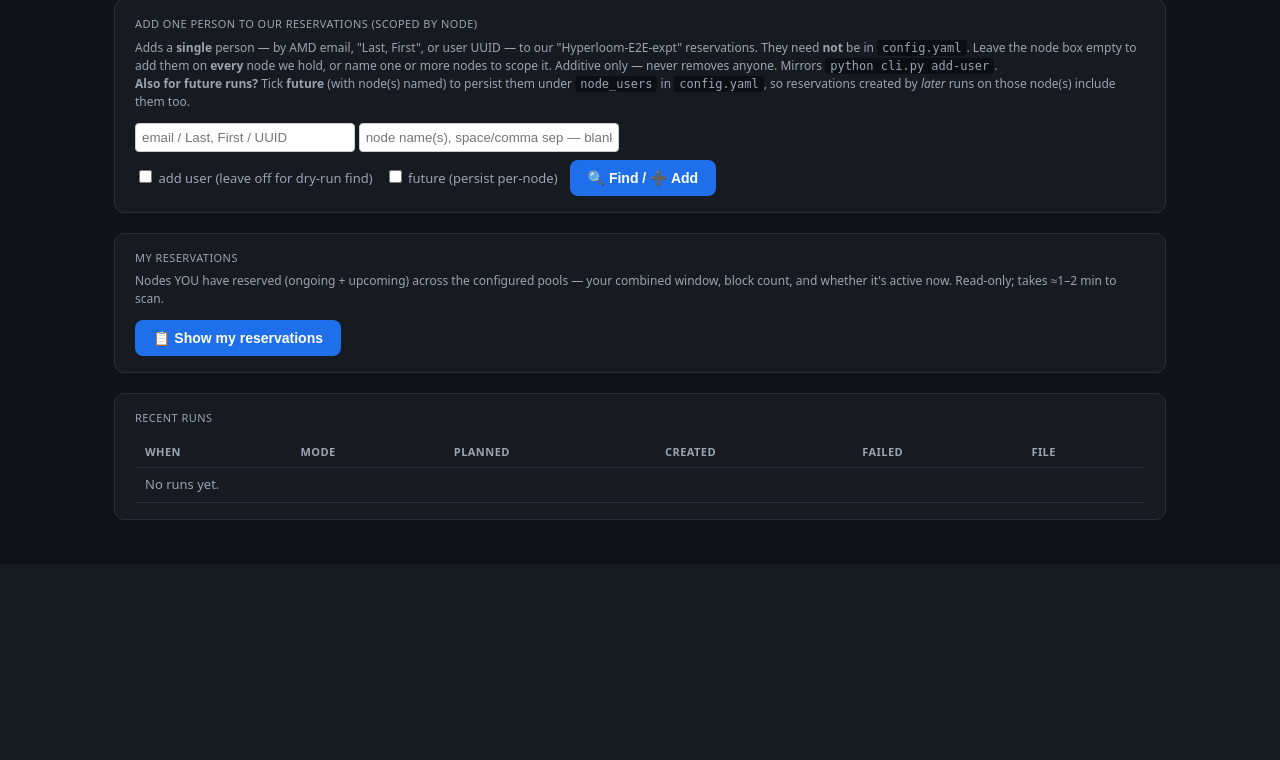
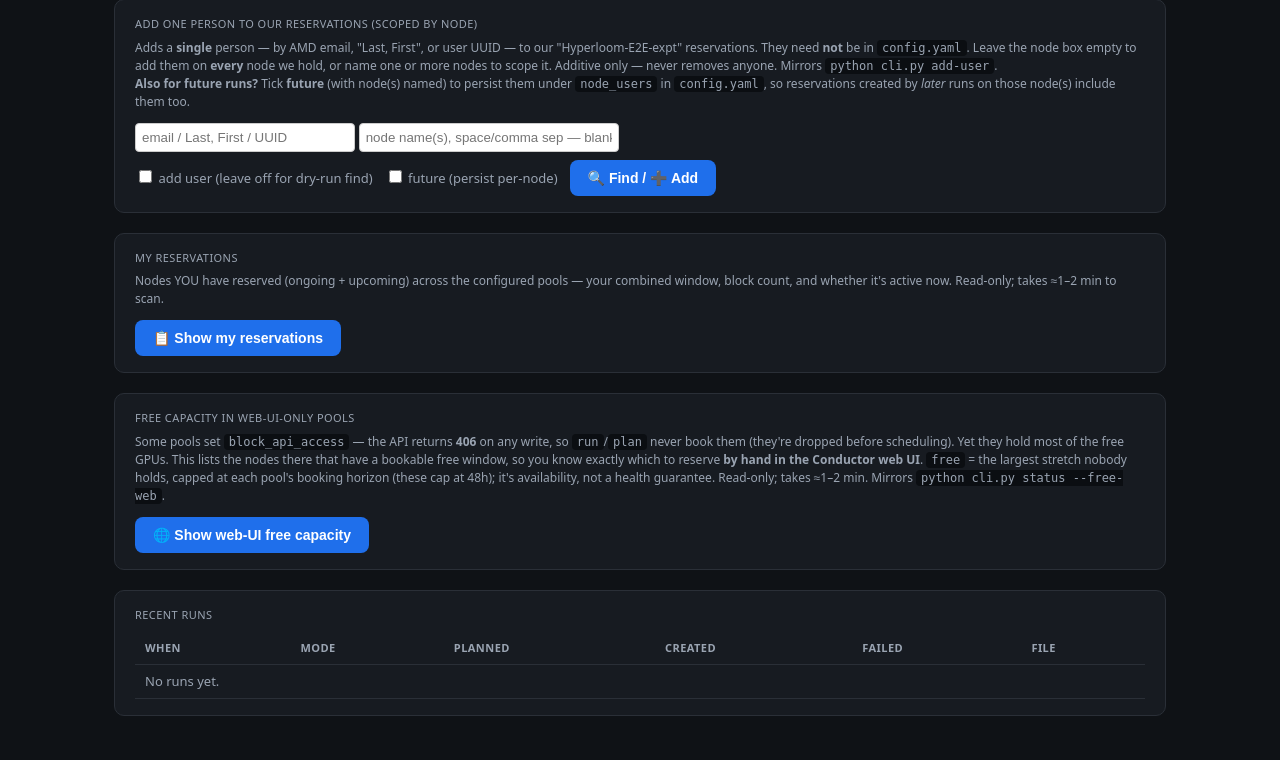
Before and after one commit to rodosingh/automatic-conductor-reserve, a Flask app: page / in a window 1280 px wide. Shown: the part 1804-2564 px from the top of the page. Before the commit the page ends 2324 px from the top, so only its background shows below. Run offline with Flask 3, Linux system fonts and the light colour scheme.

Commit message:
Add Flask "Free capacity (web-UI-only)" card mirroring `status --free-web`
Completes CLI↔web parity for the free-web view. The card fetches the same
status_report (reusing its per-node reservation data — no extra API calls),
filters to nodes in block_api_access pools with a bookable free window,
flags denylisted nodes, sorts healthy-first then widest-window, and shows
node/pool/gpu/health/free-from/free — telling you which nodes to reserve by
hand in the Conductor web UI (the API 406s on those pools).

app.py: _norm import, _last["free_web"], _do_free_web, /free-web route.
templates/index.html: read-only card after "My reservations".
README.md + HOW_TO_RUN.md: `status --free-web` command line, a prose note
explaining the block_api_access → 406 → web-UI-only path, and the card entry.

```diff
--- a/app.py
+++ b/app.py
@@ -17,9 +17,9 @@ from flask import Flask, redirect, render_template, request, url_for
 
 from conductor_reserve import denylist, notify
 from conductor_reserve.config import load_config
-from conductor_reserve.engine import (CANCELLABLE_CLASSES, add_user, cancel_ids, cancel_small_gpu,
-                                      cancel_small_window, cancel_unhealthy, format_durations, run,
-                                      status_report, sync_users, verify_held)
+from conductor_reserve.engine import (CANCELLABLE_CLASSES, _norm, add_user, cancel_ids,
+                                      cancel_small_gpu, cancel_small_window, cancel_unhealthy,
+                                      format_durations, run, status_report, sync_users, verify_held)
 
 logging.basicConfig(level=logging.INFO, format="%(asctime)s %(levelname)s %(name)s: %(message)s")
 app = Flask(__name__)
@@ -28,7 +28,8 @@ app = Flask(__name__)
 _lock = threading.Lock()
 _last = {"result": None, "log": [], "running": False, "cancel": None, "sync": None,
          "reserved": None, "health": None, "unhealthy": None, "active_n_healthy": None,
-         "denylist": None, "allow": None, "small_window": None, "add_user": None}
+         "denylist": None, "allow": None, "small_window": None, "add_user": None,
+         "free_web": None}
 
 
 def _do_run(commit: bool, filter_windows: bool = True, cancel_fragmented: bool = True):
@@ -90,6 +91,31 @@ def _do_reserved():
         for r in reserved:
             r["durations"] = format_durations(r["mine"], now)
         _last["reserved"] = reserved
+    finally:
+        _last["running"] = False
+
+
+def _do_free_web():
+    """`status --free-web`: bookable free capacity in the API-blocked pools (block_api_access),
+    reservable ONLY via the Conductor web UI (the API returns 406 on those pools)."""
+    cfg = load_config()
+    _last["log"] = []
+    _last["running"] = True
+    try:
+        window = max(48, int(cfg.get("policy", {}).get("default_horizon_days", 14)) * 24 + 48)
+        min_h = int(cfg.get("policy", {}).get("min_reservation_minutes", 60)) / 60.0
+        denied = denylist.load()
+        rows = status_report(cfg, window_hours=window,
+                             progress=lambda m: _last["log"].append(m))
+        free = [r for r in rows if not r.get("eligible", True)
+                and (r.get("free_window_h") or 0) >= min_h]
+        for r in free:
+            r["denylisted"] = _norm(r["name"]) in denied
+            r["usable"] = bool(r["healthy"]) and not r["denylisted"]
+        # Healthy & not-denylisted first, then widest free window.
+        free.sort(key=lambda r: (not r["usable"], -(r.get("free_window_h") or 0), r["name"]))
+        _last["free_web"] = {"rows": free, "min_h": min_h,
+                             "n_ok": sum(1 for r in free if r["usable"])}
     finally:
         _last["running"] = False
 
@@ -192,6 +218,7 @@ def index():
         allow=_last["allow"],
         small_window=_last["small_window"],
         add_user=_last["add_user"],
+        free_web=_last["free_web"],
         log=_last["log"],
         running=_last["running"],
         runs=notify.list_runs()[:10],
@@ -297,6 +324,15 @@ def reserved_route():
     return redirect(url_for("index"))
 
 
+@app.route("/free-web", methods=["POST"])
+def free_web_route():
+    """Show bookable free capacity in API-blocked pools (web-UI-only). Read-only."""
+    if not _last["running"]:
+        with _lock:
+            _do_free_web()
+    return redirect(url_for("index"))
+
+
 @app.route("/active-n-healthy", methods=["POST"])
 def active_n_healthy_route():
     """Probe nodes we hold active now (dry-run), or denylist+release the bad ones if confirmed."""
--- a/templates/index.html
+++ b/templates/index.html
@@ -558,6 +558,43 @@
     {% endif %}
   </div>
 
+  <div class="card">
+    <div class="kv"><b>Free capacity in web-UI-only pools</b></div>
+    <div class="mut" style="font-size:12px;margin:6px 0 12px">
+      Some pools set <code>block_api_access</code> — the API returns <b>406</b> on any write, so
+      <code>run</code>/<code>plan</code> never book them (they're dropped before scheduling). Yet
+      they hold most of the free GPUs. This lists the nodes there that have a bookable free window,
+      so you know exactly which to reserve <b>by hand in the Conductor web UI</b>. <code>free</code>
+      = the largest stretch nobody holds, capped at each pool's booking horizon (these cap at 48h);
+      it's availability, not a health guarantee. Read-only; takes ≈1–2 min. Mirrors
+      <code>python cli.py status --free-web</code>.
+    </div>
+    <form action="{{ url_for('free_web_route') }}" method="post">
+      <button class="btn btn-plan" {% if running %}disabled{% endif %}>🌐 Show web-UI free capacity</button>
+    </form>
+    {% if free_web is not none %}
+      <div style="margin-top:12px">
+        <div class="kv"><b>{{ free_web.rows|length }} node(s) in API-blocked pools have a free window ≥ {{ '%.0f'|format(free_web.min_h * 60) }} min · {{ free_web.n_ok }} healthy &amp; not denylisted</b></div>
+        {% if free_web.rows %}
+        <table style="margin-top:8px">
+          <thead><tr><th>Node</th><th>Pool</th><th>GPU</th><th>Health</th><th>Free from (UTC)</th><th>Free</th></tr></thead>
+          <tbody>
+          {% for r in free_web.rows %}
+            <tr><td>{{ r.name }}</td><td class="mut">{{ r.pool }}</td>
+                <td class="mut">{{ r.probe_gpus if r.probe_gpus is not none else r.gpu_detected }}/{{ r.gpu_expected }}</td>
+                <td>{% if r.denylisted %}<span class="pill failed">denylisted</span>
+                    {% elif r.healthy %}<span class="pill created">OK</span>
+                    {% else %}<span class="pill failed">{{ r.health_reason }}</span>{% endif %}</td>
+                <td class="mut">{{ r.free_window_start[5:16] if r.free_window_start else '—' }}</td>
+                <td>{{ '%.1f'|format(r.free_window_h or 0) }}h</td></tr>
+          {% endfor %}
+          </tbody>
+        </table>
+        {% else %}<div class="mut" style="font-size:13px;margin-top:6px">No free capacity found in the API-blocked pools right now.</div>{% endif %}
+      </div>
+    {% endif %}
+  </div>
+
   {% if result %}
     {% set s = result.summary() %}
     <div class="card">
```
Also changed, not shown: HOW_TO_RUN.md (+12 -0 lines), README.md.
